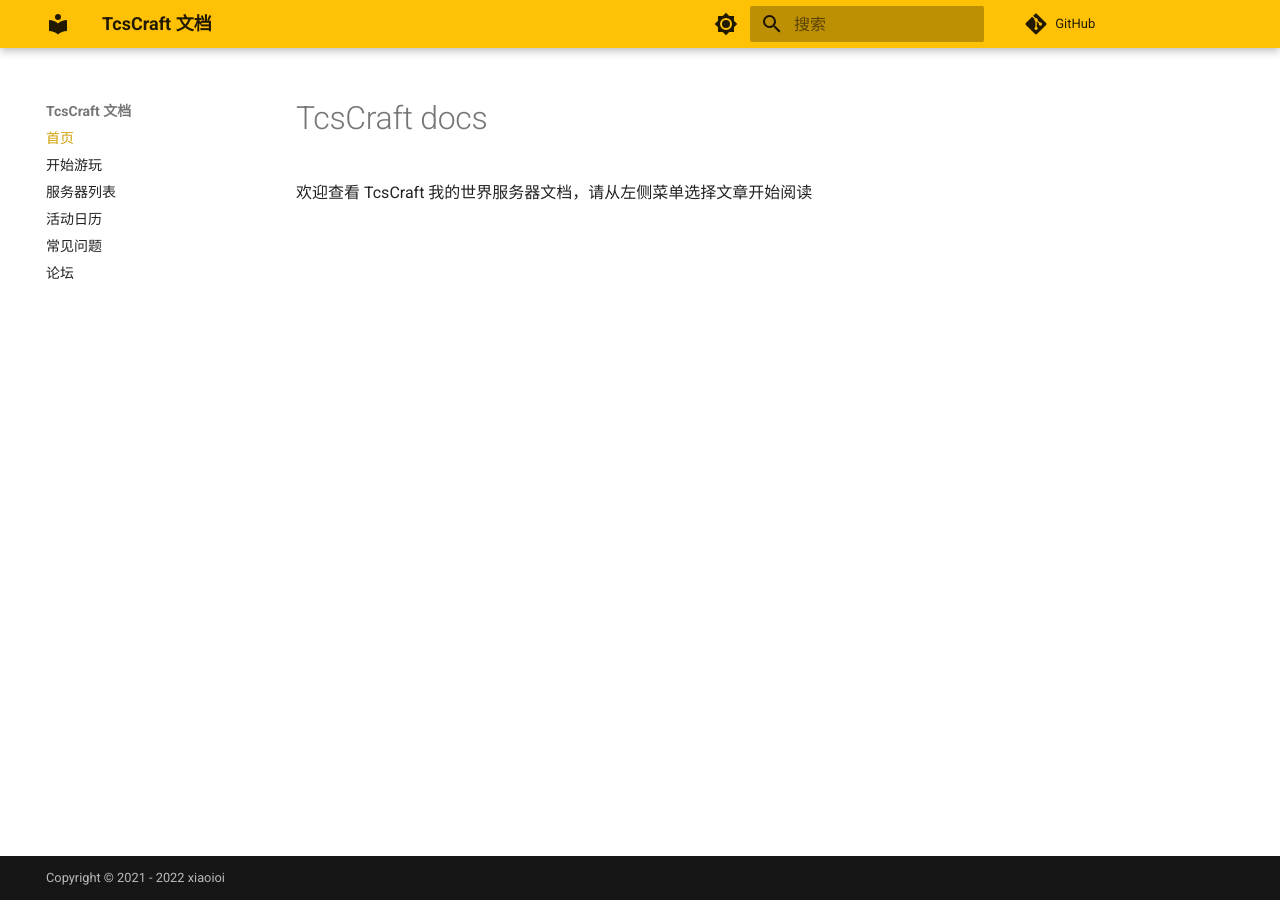
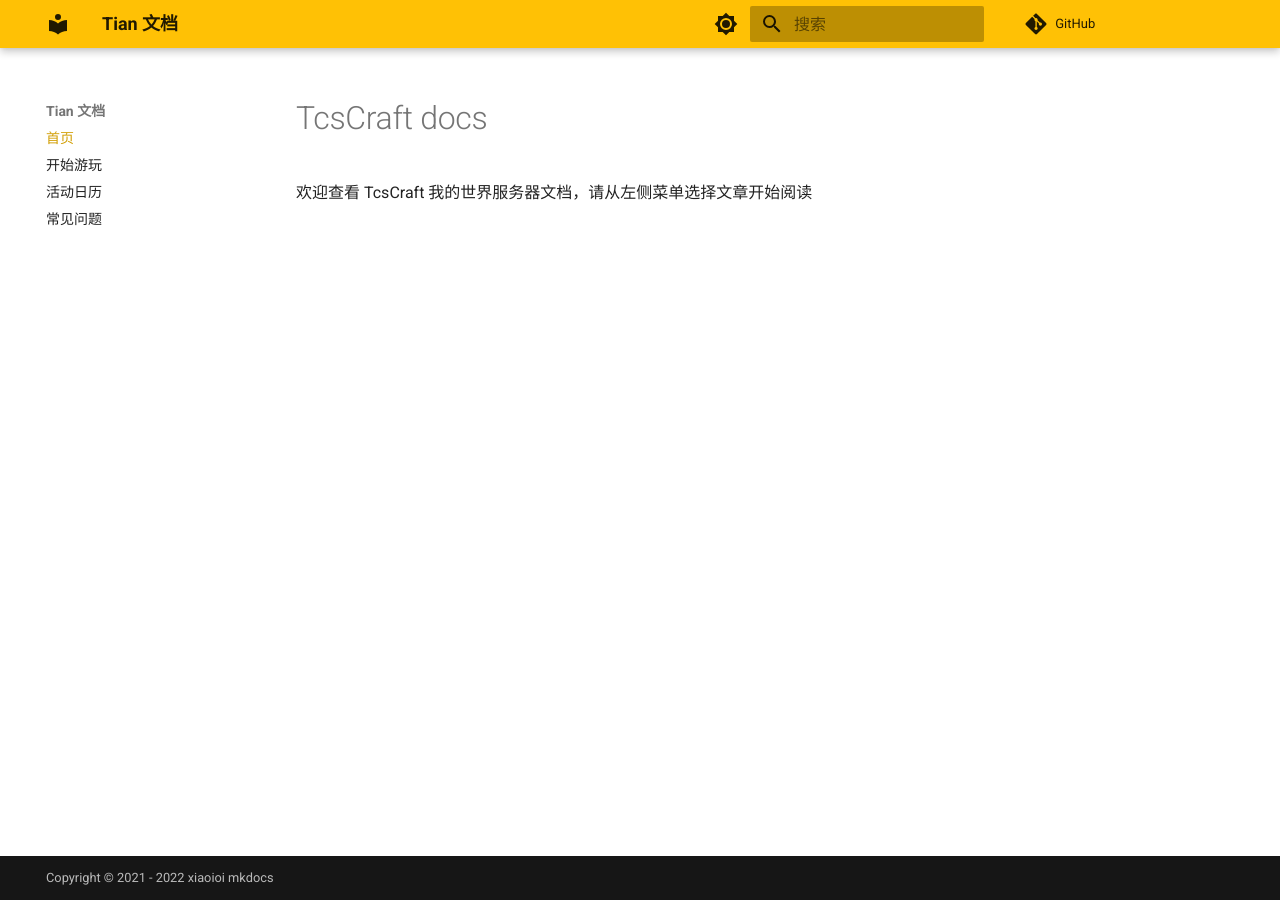
Before and after one commit to xiaoioi/TcsCraftdocs, an MkDocs documentation site: the page built from docs/index.md, in a window 1280 px wide. Built offline with MkDocs 1.6.1 and Material for MkDocs 9.7.7, drawn with Linux system fonts in a browser that asks for light colours; comment, search, counter and statistics services are not loaded.

Commit message:
Update mkdocs.yml

```diff
--- a/mkdocs.yml
+++ b/mkdocs.yml
@@ -1,4 +1,4 @@
-site_name: TcsCraft 文档
+site_name: Tian 文档
 theme:
   name: material
   language: zh
@@ -21,11 +21,9 @@ theme:
 nav:
     - 首页: index.md
     - 开始游玩: start.md
-    - 服务器列表: list.md
     - 活动日历: announcement.md
     - 常见问题: help.md
-    - 论坛: https://www.xiqo.eu.org/
-copyright: Copyright &copy; 2021 - 2022 xiaoioi
+copyright: Copyright &copy; 2021 - 2022 xiaoioi mkdocs
 extra:
   generator: false
 markdown_extensions:
```
